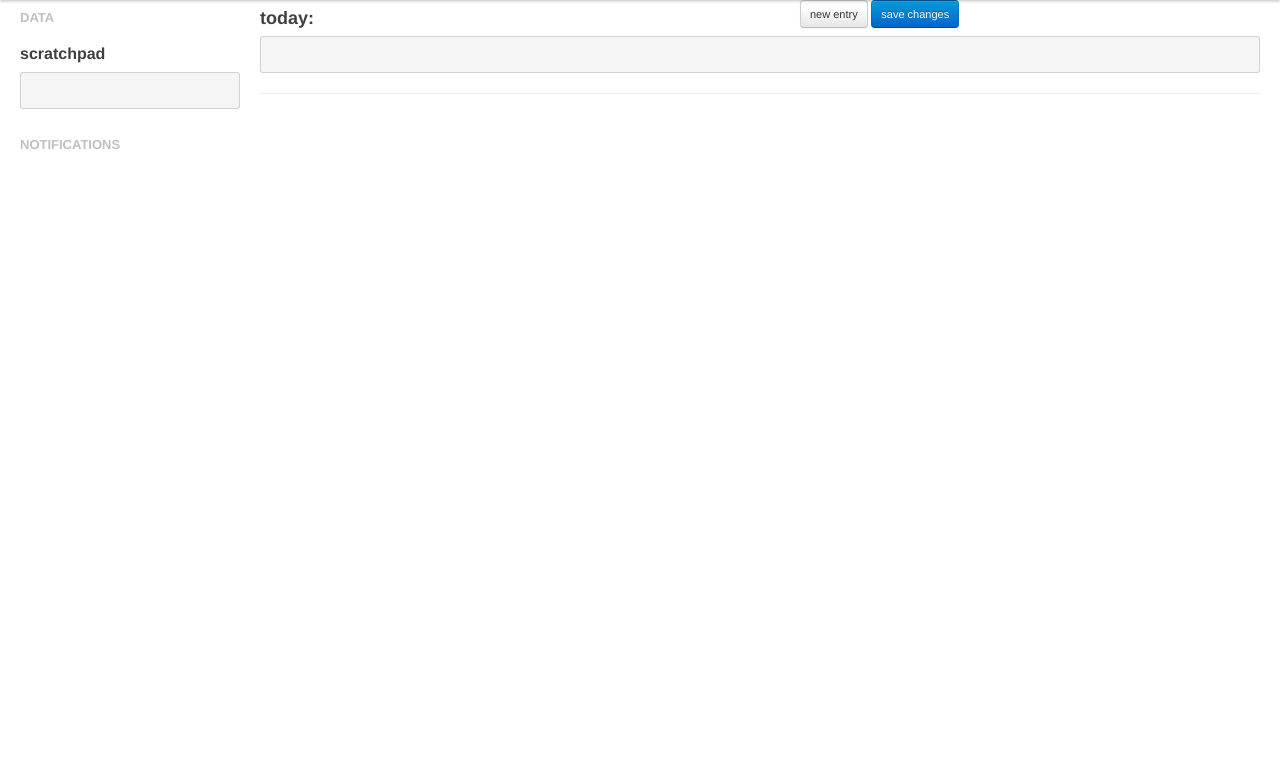
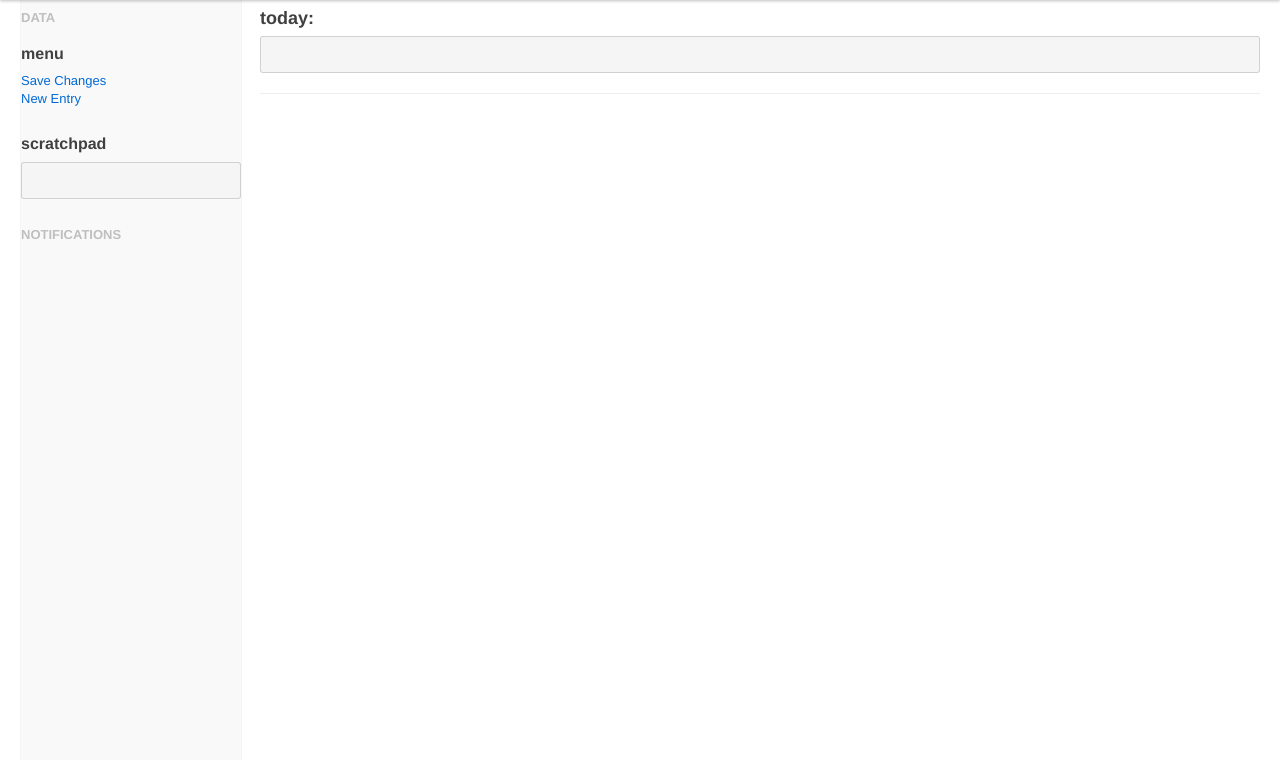
Before and after one commit to pmn/qi.io, a Flask app: template templates/index.html in a window 1280 px wide. Shown: the part 40-800 px from the top of the page. Run offline with Flask 2, Linux system fonts and the light colour scheme; the template is opened without the code that fills it, so the values that code supplies are empty; parts of the project's set-up code (start-up, migrations or seed data) failed here and were passed over; some libraries are stand-ins or nearby versions.

Commit message:
More work getting to the MVP

```diff
--- a/static/css/site.css
+++ b/static/css/site.css
@@ -23,3 +23,23 @@ div.editbox:hover {
 div.editbox:focus {
     background-color: #F8F9BB;
 }
+
+div.container-fluid {
+    min-height: 100%;
+}
+
+div.sidebar {
+    background-color: #F9F9F9;
+    border-left: solid 1px #F5F5F5;
+    border-right: solid 1px #F5F5F5;
+    margin-right: 2px;
+    min-height: 100%;
+    height: 100%;
+}
+
+span.notice {
+    display: block;
+    padding-left: 2em;
+    background-color: #EEDC94;
+    border-color: rgba(0, 0, 0, 0.1) rgba(0, 0, 0, 0.1) rgba(0, 0, 0, 0.25);
+}
--- a/static/js/site.js
+++ b/static/js/site.js
@@ -1,6 +1,9 @@
+notices = [];
+
 function savechanges(itemid, raw_body){
     $.post("/save", { 'entry_id': itemid, 'raw_body': raw_body}, function(data){
 	markpageclean();
+	notify_save_successful(itemid);
     });
 }
 
@@ -12,6 +15,20 @@ function markpageclean(){
     document.title = document.title.replace(" *", "");
 }
 
+
+function notify_save_successful(itemid){
+    spanid = "notice_" + itemid.replace(".","");
+    notice = "<span id='" + spanid + "' class='notice'>save complete!</span>";
+    $("#notifications").prepend(notice);
+
+    notices.push("#"+spanid);
+
+    var x = setTimeout(function(){
+	$("#" + spanid).fadeOut();
+    }, 2000);
+}
+
+
 $(".editbox").focus(function(e){
     markpagedirty();
 });
--- a/templates/base.html
+++ b/templates/base.html
@@ -54,7 +54,7 @@
 <script type="text/javascript" src="https://ajax.googleapis.com/ajax/libs/jquery/1.6.4/jquery.min.js"></script>
 <script type="text/javascript" src="{{ url_for('static', filename='js/site.js') }}"></script>
 <script type="text/javascript" src="{{ url_for('static', filename='js/bootstrap-dropdown.js') }}"></script>
-<script type="text/javascript" src="{{ url_for('static', filename='js/bootstrap-alerts.js') }}"></script>
+<script type="text/javascript" src="{{ url_for('static', filename='js/bootstrap-alert.js') }}"></script>
 <script type="text/javascript" src="{{ url_for('static', filename='js/g.js') }}"></script>
 {% block scripts %}{% endblock %}
 </body>
--- a/templates/index.html
+++ b/templates/index.html
@@ -5,6 +5,14 @@
 {% block sidebar %}
 {% if user != None %}
 <h6>data</h6>
+<div id="side-menu">
+  <h4>menu</h4>
+  <ul class="unstyled">
+    <li><a href="#" onclick="return false;">Save Changes</a></li>
+    <li><a href="/newentry">New Entry</a></li>
+  </ul>
+</div>
+
 <!--
 <div>
   <h4>todo</h4>
@@ -18,16 +26,7 @@
   <h4>scratchpad</h4>
   <div id="scratchpad" contenteditable="true" class="editbox">{{ scratchpad.raw_body|safe }}</div>
 </div>
-<!--
-<div>
-  <h4>dates</h4>
-  <ul>
-    <li>2011-11-25: Thanksgiving</li>
-    <li>2011-12-24: Birthday</li>
-    <li>2011-12-25: Christmas</li>
-  </ul>
-</div>
-//-->
+
 <div>
   <h6>notifications</h6>
   <div id="notifications"></div>
@@ -38,13 +37,7 @@
 
 {% block content %}
 {% if user != None %}
-<div class="row">
-  <div class="span3"><h3>today:</h3></div>
-  <div class="span4 offset6" nowrap>
-    <a href="/newentry" class="btn small">new entry</a> <a href="#" class="btn small primary">save changes</a>
-  </div>
-</div>
-
+<h3>today:</h3>
 <div id="{{ current_entry.id }}" class="editbox" contenteditable="true">{{ current_entry.raw_body|safe }}</div>
 <hr>
 {% for entry in entries %}
```
